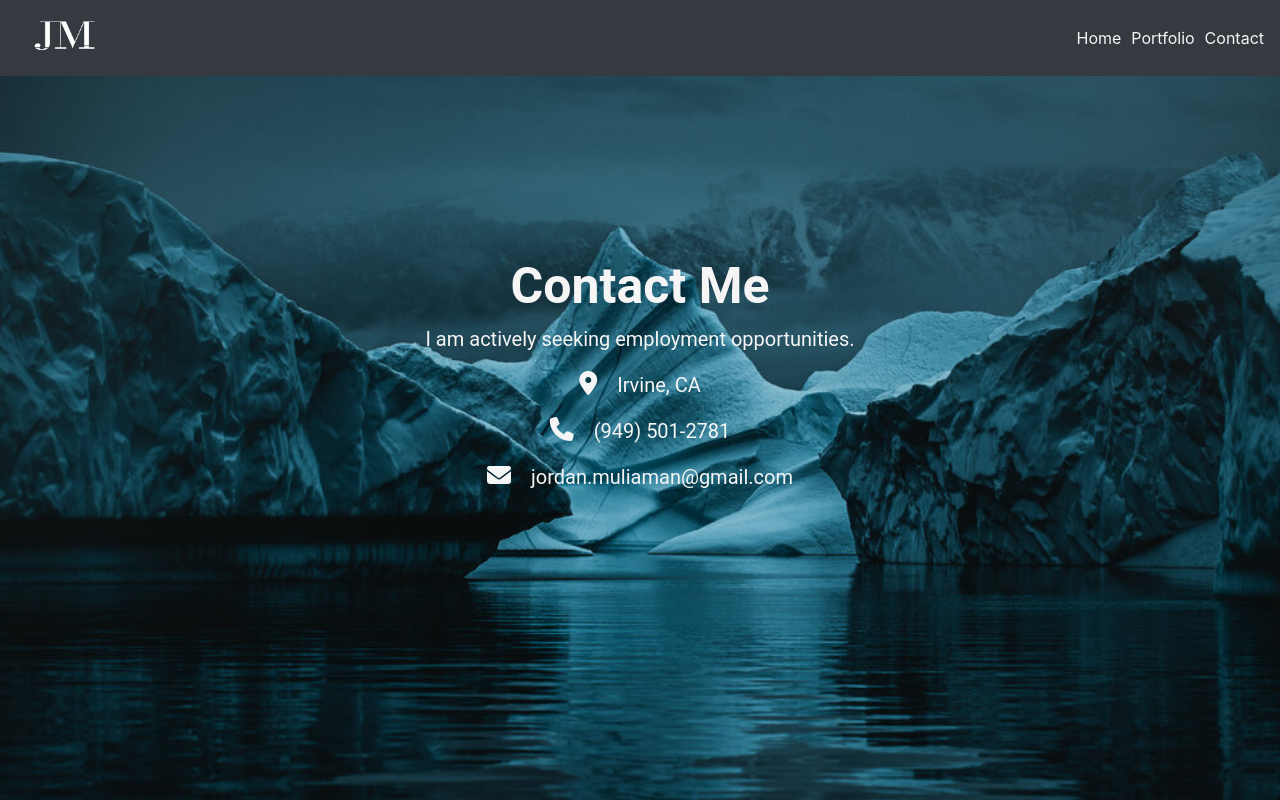
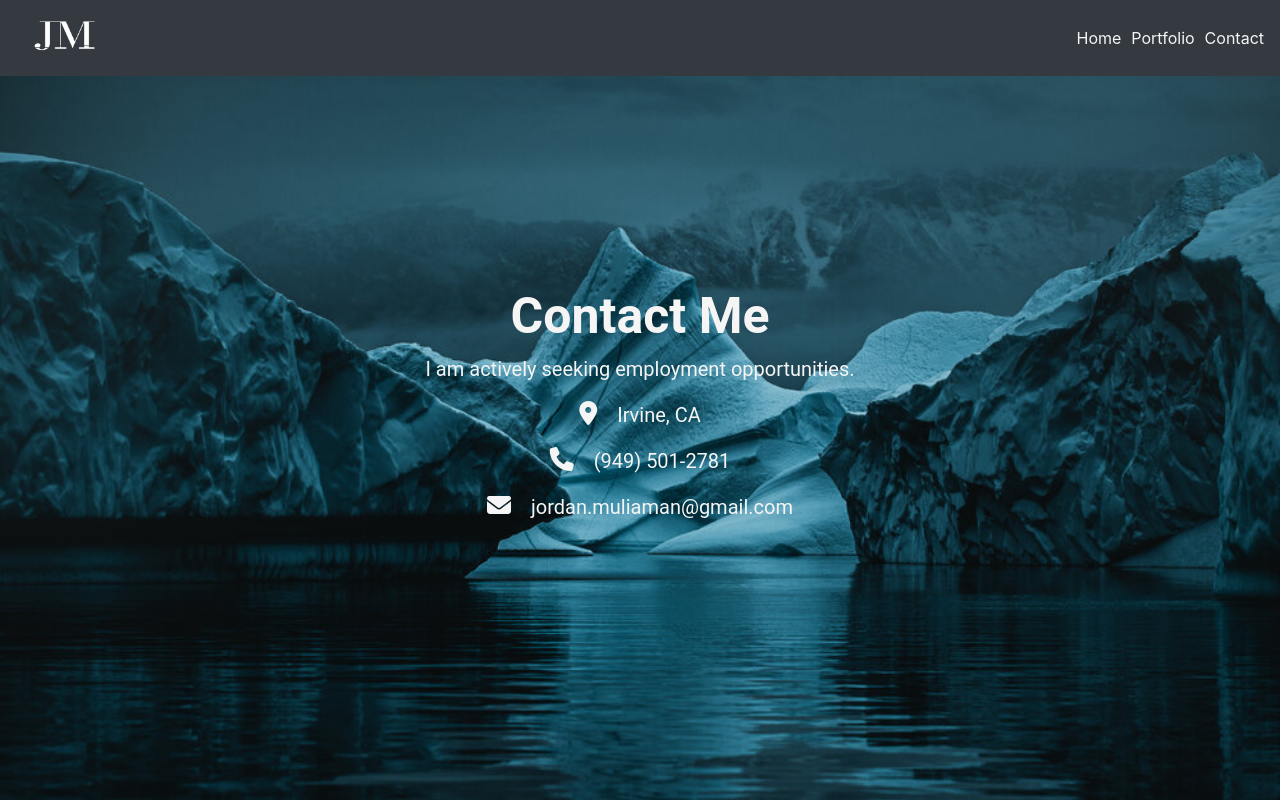
Before and after one commit to jmuliaman97/React-Portfolio, a React (Create React App) app: page /contact in a window 1280 px wide. Built offline with nearby package versions, Linux system fonts and the light colour scheme.

Commit message:
adjust height

```diff
--- a/src/components/About/About.css
+++ b/src/components/About/About.css
@@ -4,7 +4,7 @@
   display: block;
   margin-left: auto;
   margin-right: auto;
-  margin-top: 100px;
+  margin-top: 120px;
 }
 
 .links {
--- a/src/components/Info/Info.css
+++ b/src/components/Info/Info.css
@@ -4,7 +4,7 @@
   font-size: 50px;
   text-align: center;
   color: whitesmoke;
-  margin-top: 180px;
+  margin-top: 210px;
 }
 
 .contactText {
```
